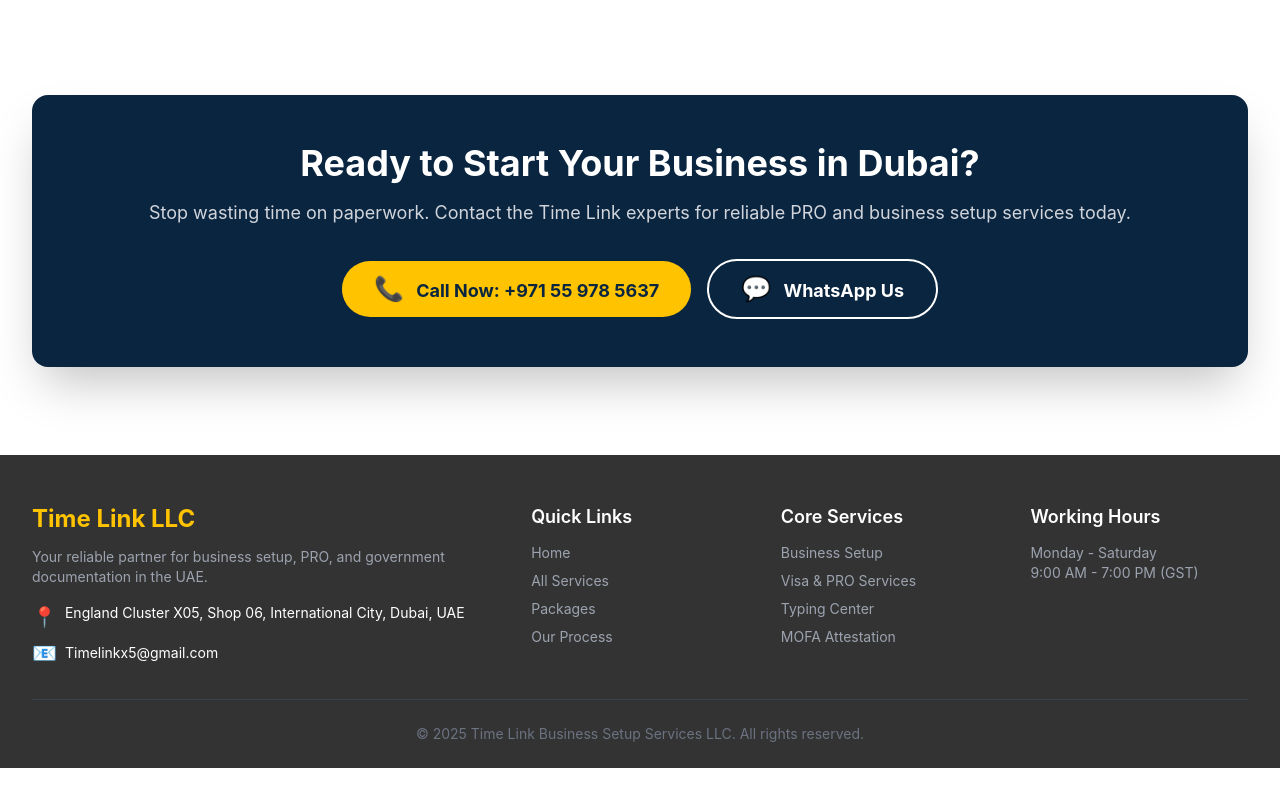
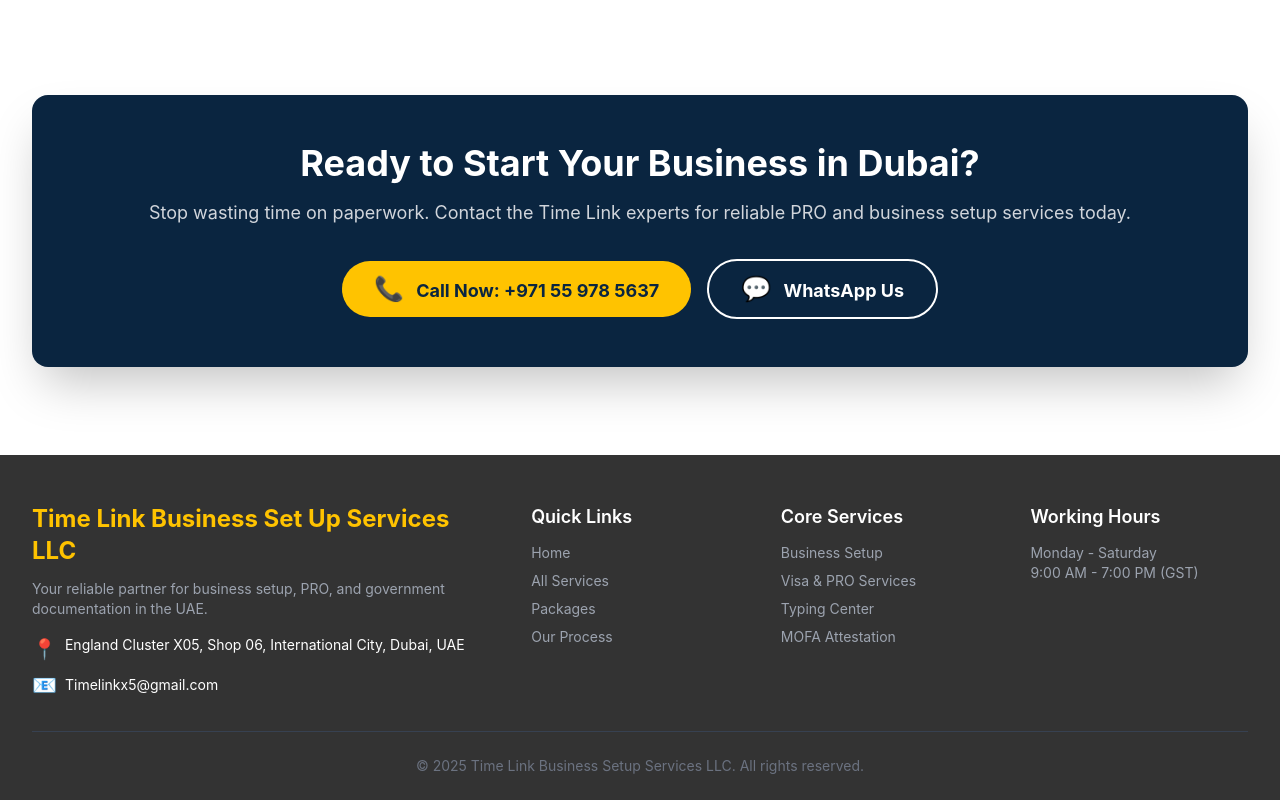
Before and after one commit to abrarali579/timelink-website, a plain HTML site: page index.html in a window 1280 px wide. Shown: the part 4280-5080 px from the top of the page. Before the commit the page ends 5048 px from the top, so only its background shows below. Drawn offline with nearby package versions, Linux system fonts and the light colour scheme.

Commit message:
Update index.html

```diff
--- a/index.html
+++ b/index.html
@@ -287,7 +287,7 @@
     <footer class="bg-dark-gray text-white pt-12 pb-6 mt-12">
         <div class="max-w-7xl mx-auto px-4 sm:px-6 lg:px-8">
             <div class="grid grid-cols-2 md:grid-cols-5 gap-8 border-b border-gray-700 pb-8 scroll-reveal">
-                <div class="col-span-2 md:col-span-2"><h3 class="text-2xl font-bold text-secondary-gold mb-3">Time Link LLC</h3><p class="text-gray-400 text-sm">Your reliable partner for business setup, PRO, and government documentation in the UAE.</p><div class="mt-4 space-y-2"><p class="flex items-start text-sm"><span class="text-secondary-gold mr-2 text-xl">📍</span>England Cluster X05, Shop 06, International City, Dubai, UAE</p><p class="flex items-center text-sm"><span class="text-secondary-gold mr-2 text-xl">📧</span><a href="mailto:Timelinkx5@gmail.com" class="hover:underline">Timelinkx5@gmail.com</a></p></div></div>
+                <div class="col-span-2 md:col-span-2"><h3 class="text-2xl font-bold text-secondary-gold mb-3">Time Link Business Set Up Services LLC</h3><p class="text-gray-400 text-sm">Your reliable partner for business setup, PRO, and government documentation in the UAE.</p><div class="mt-4 space-y-2"><p class="flex items-start text-sm"><span class="text-secondary-gold mr-2 text-xl">📍</span>England Cluster X05, Shop 06, International City, Dubai, UAE</p><p class="flex items-center text-sm"><span class="text-secondary-gold mr-2 text-xl">📧</span><a href="mailto:Timelinkx5@gmail.com" class="hover:underline">Timelinkx5@gmail.com</a></p></div></div>
                 <div><h4 class="font-semibold text-lg mb-3">Quick Links</h4><ul class="space-y-2 text-sm"><li><a href="#home" class="text-gray-400 hover:text-white transition">Home</a></li><li><a href="services-pro.html" class="text-gray-400 hover:text-white transition">All Services</a></li><li><a href="#packages" class="text-gray-400 hover:text-white transition">Packages</a></li><li><a href="#why-us" class="text-gray-400 hover:text-white transition">Our Process</a></li></ul></div>
                 <div><h4 class="font-semibold text-lg mb-3">Core Services</h4><ul class="space-y-2 text-sm"><li><a href="services-pro.html#business" class="text-gray-400 hover:text-white transition">Business Setup</a></li><li><a href="services-pro.html#pro" class="text-gray-400 hover:text-white transition">Visa & PRO Services</a></li><li><a href="services-pro.html#typing" class="text-gray-400 hover:text-white transition">Typing Center</a></li><li><a href="services-pro.html#mofa" class="text-gray-400 hover:text-white transition">MOFA Attestation</a></li></ul></div>
                 <div><h4 class="font-semibold text-lg mb-3">Working Hours</h4><p class="text-gray-400 text-sm">Monday - Saturday<br>9:00 AM - 7:00 PM (GST)</p></div>
```
